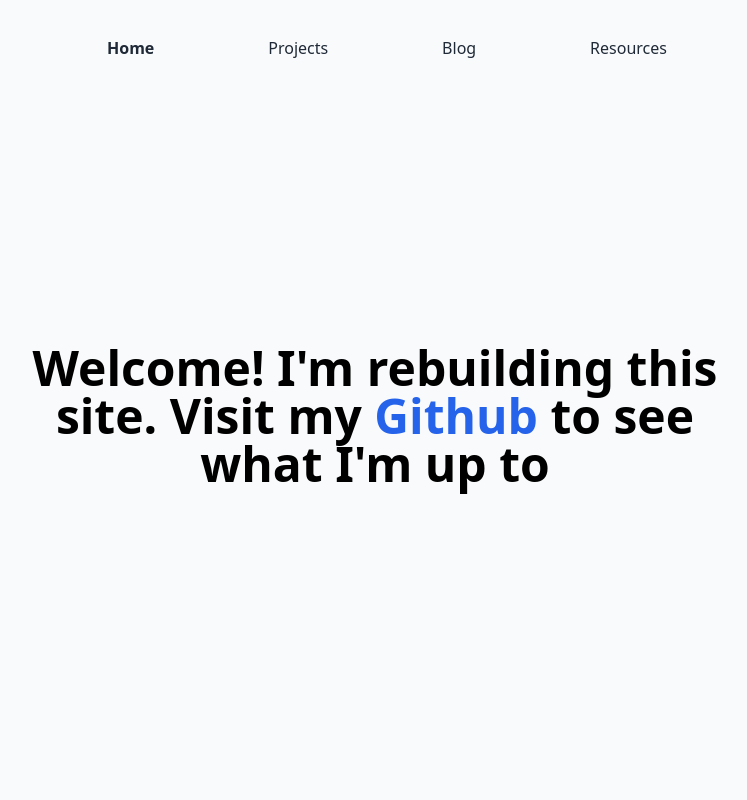
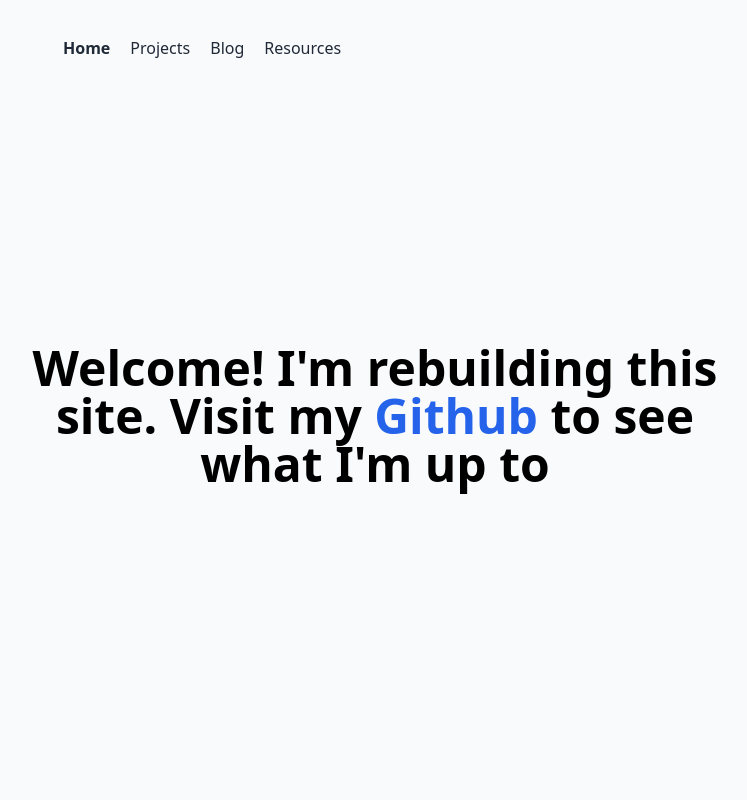
Before and after one commit to HangCcZ/HangC.dev, a Next.js app: page / in a window 1280 px wide. Shown: the top 800 px of the page, without its empty margins (265-1012 px from the left). Built offline with nearby package versions, Linux system fonts and the light colour scheme.

Commit message:
modifed padding

```diff
--- a/components/NavBar.jsx
+++ b/components/NavBar.jsx
@@ -27,7 +27,7 @@ export default function NavBar() {
   const [open, setOpen] = useState(false)
   return (
     <nav>
-      <div className="mx-auto max-w-2xl px-2 sm:px-6 lg:px-8">
+      <div className="mx-auto max-w-2xl px-4 sm:px-6">
         <div className="relative flex h-16 items-center justify-between">
           <div className="absolute inset-y-0 left-0 flex items-center sm:hidden">
             {/* Mobile menu button*/}
@@ -44,14 +44,14 @@ export default function NavBar() {
             </button>
           </div>
           <div className="flex flex-1 items-center justify-center sm:items-stretch sm:justify-start">
-            <div className="hidden w-full sm:ml-6 sm:block">
-              <div className="flex justify-between">
+            <div className="hidden w-full sm:block">
+              <div className="flex justify-start space-x-5">
                 {NavItems().map((item) => (
                   <Link href={item.href} key={item.href}>
                     <a
                       className={cn(
                         item.current ? 'font-semibold' : 'font-normal',
-                        'text-md rounded-md px-3 py-2  text-gray-800 hover:bg-gray-200'
+                        'text-md rounded-md py-2  text-gray-800 hover:bg-gray-200'
                       )}
                       aria-current={item.current ? 'page' : undefined}
                     >
@@ -87,3 +87,11 @@ export default function NavBar() {
     </nav>
   )
 }
+
+export async function getStaticProps() {
+  const timelineList = await ContentfulApi()
+  return {
+    props: { timelineList },
+    revalidate: 10,
+  }
+}
```
